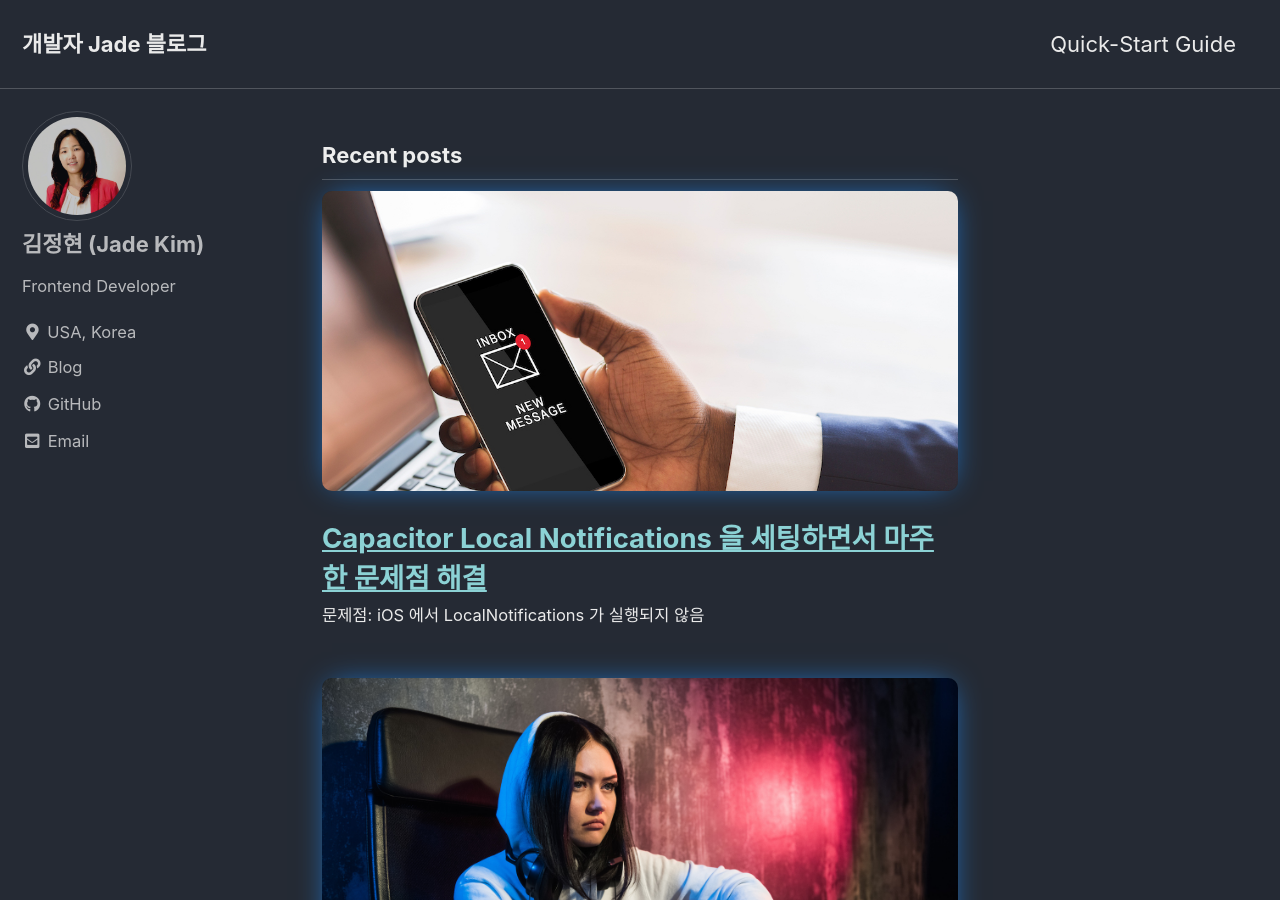
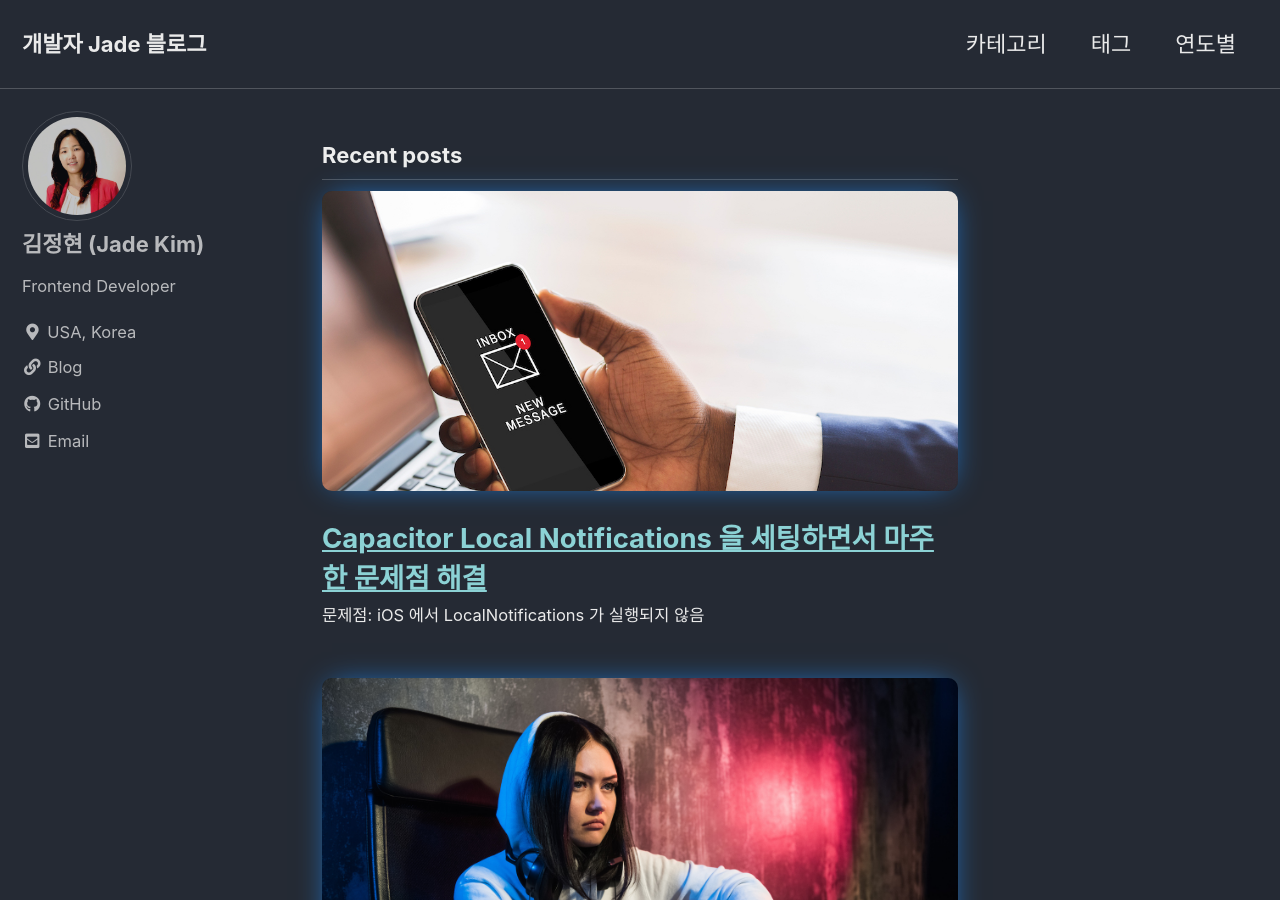
Before and after one commit to trevino-kim/github.io, a Jekyll site: the page built from index.html, in a window 1280 px wide and 900 px high. Built offline with Jekyll 4.4.1, drawn with Linux system fonts in a browser that asks for light colours; cached includes are drawn as plain includes; the list of posts is cut into pages by our own code.

Commit message:
Update navigation.yml

```diff
--- a/_data/navigation.yml
+++ b/_data/navigation.yml
@@ -1,7 +1,13 @@
 # main links
 main:
-  - title: "Quick-Start Guide"
-    url: https://mmistakes.github.io/minimal-mistakes/docs/quick-start-guide/
+  #- title: "Quick-Start Guide"
+  #  url: https://mmistakes.github.io/minimal-mistakes/docs/quick-start-guide/
+  - title: "카테고리"
+    url: https://jade-kim.github.io/categories/
+  - title: "태그"
+    url: https://jade-kim.github.io/tags/
+  - title: "연도별"
+    url: https://jade-kim.github.io/year-archive/
   # - title: "About"
   #   url: https://mmistakes.github.io/minimal-mistakes/about/
   # - title: "Sample Posts"
```
